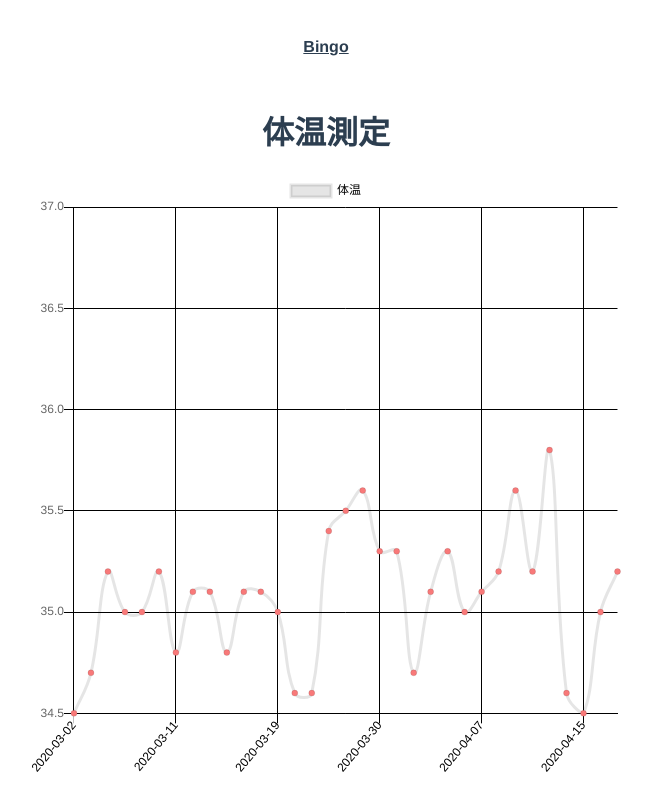
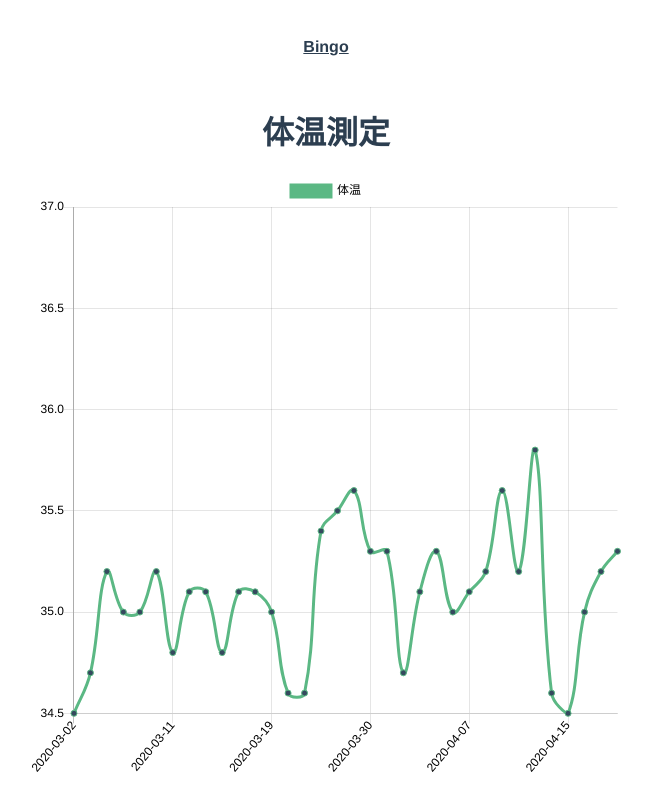
Before and after one commit to taniyuu/bingo-vue, a Vue app: page /condition in a window 1280 px wide. Shown: the whole page, without its empty margins (314-966 px from the left). Built offline with nearby package versions, Linux system fonts and the light colour scheme.

Commit message:
change og:image

```diff
--- a/src/assets/data.json
+++ b/src/assets/data.json
@@ -1,12 +1,13 @@
 {
+    "label": "体温",
+    "backgroundColor": "#35495E",
+    "borderColor":"#5BB884",
     "options":{
         "scales": {
             "yAxes": [{
                 "ticks": {
-                    "max": 37
-                },
-                "gridLines": {
-                    "color": "black"
+                    "max": 37,
+                    "fontColor": "black"
                 }
             }],
             "xAxes": [{
@@ -14,9 +15,6 @@
                     "autoSkip": true,
                     "maxTicksLimit": 6,
                     "fontColor": "black"
-                },
-                "gridLines": {
-                    "color": "black"
                 }
             }]
         },
@@ -59,7 +57,8 @@
         "2020-04-14":34.6,
         "2020-04-15":34.5,
         "2020-04-16":35.0,
-        "2020-04-17":35.2
+        "2020-04-17":35.2,
+        "2020-04-20":35.3
 
     }
 }
--- a/src/views/Condition.vue
+++ b/src/views/Condition.vue
@@ -35,7 +35,7 @@
         },
         {
           property: 'og:image',
-          content: process.env.VUE_APP_ROOT_ADDRESS+'img/icons/icon-192x192.png'
+          content: process.env.VUE_APP_ROOT_ADDRESS+'img/test.jpg'
         },
         {
           property: 'fb:app_id',
@@ -65,8 +65,9 @@
           labels: Object.keys(this.taion),
           datasets: [
             {
-              label: '体温',
-              backgroundColor: '#f87979',
+              label: templature.label,
+              backgroundColor: templature.backgroundColor,
+              borderColor:templature.borderColor,
               data: Object.values(this.taion),
               fill: false
             }
```
Also changed, not shown: 1 other file (tests, documents, lock files or other folders).
